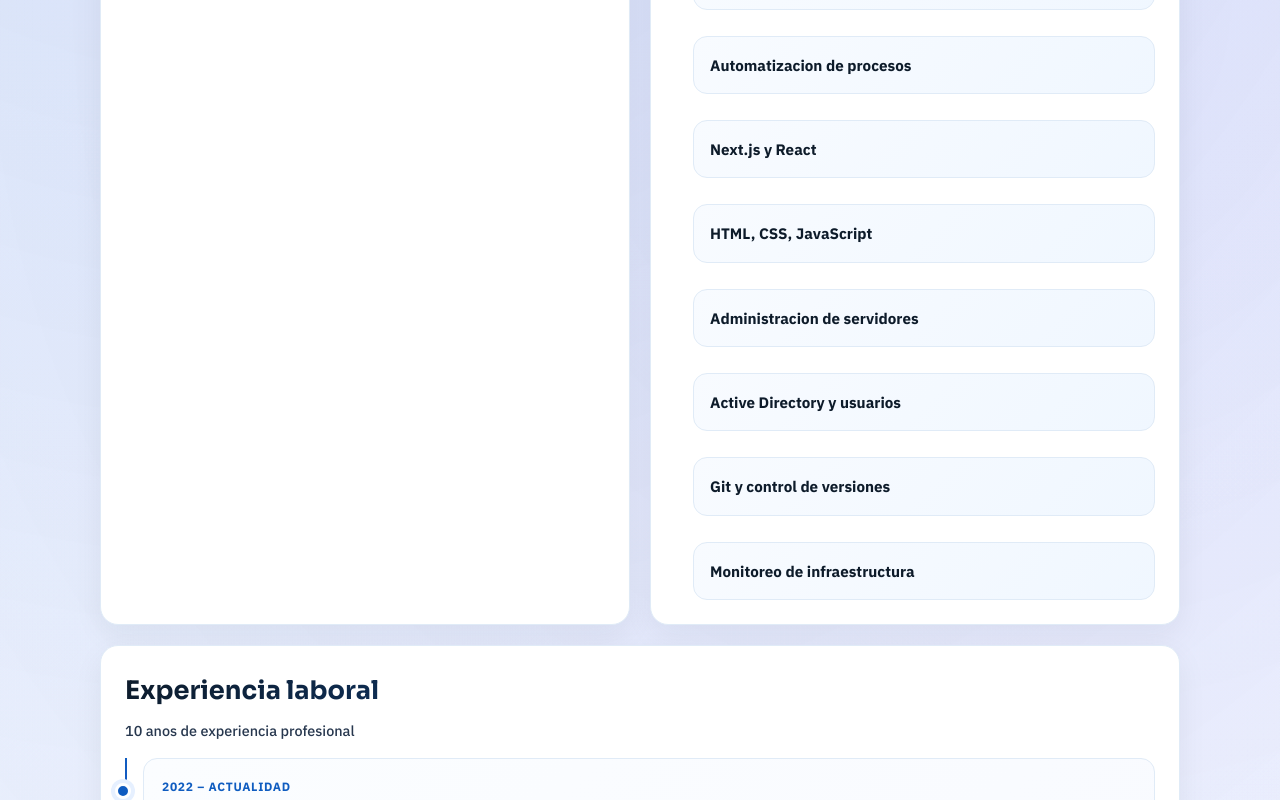
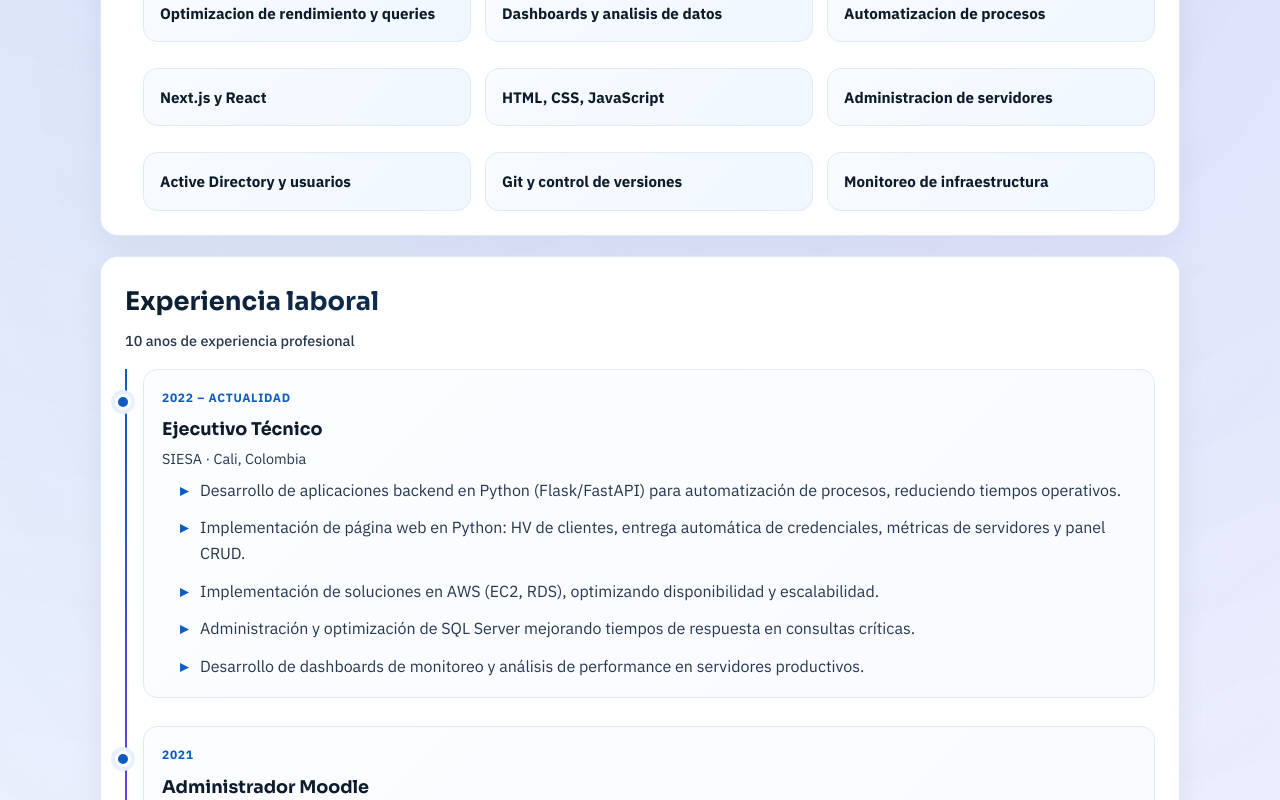
Before and after one commit to juzufer-svg/HV, a Next.js app: page / in a window 1280 px wide. Shown: the part 1146-1946 px from the top of the page. Built offline with nearby package versions, Linux system fonts and the light colour scheme.

Commit message:
Ajustar layout para eliminar espacios en blanco en escritorio

```diff
--- a/styles/home.module.css
+++ b/styles/home.module.css
@@ -563,13 +563,8 @@
   }
 
   .contentGrid {
-    grid-template-columns: 1fr 1fr;
+    grid-template-columns: 1fr;
     gap: 20px;
-  }
-
-  :global(.cvSection#experiencia),
-  :global(.cvSection#educacion) {
-    grid-column: span 2;
   }
 
   :global(.skillGrid) {
@@ -580,8 +575,4 @@
   .availabilityGrid {
     grid-template-columns: 1fr 1fr;
   }
-
-  .ctaSection {
-    grid-column: span 2;
-  }
 }
```
